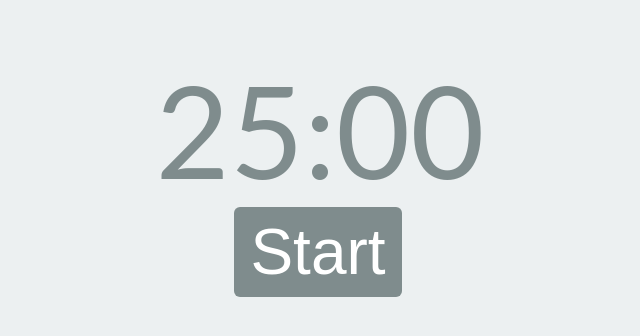
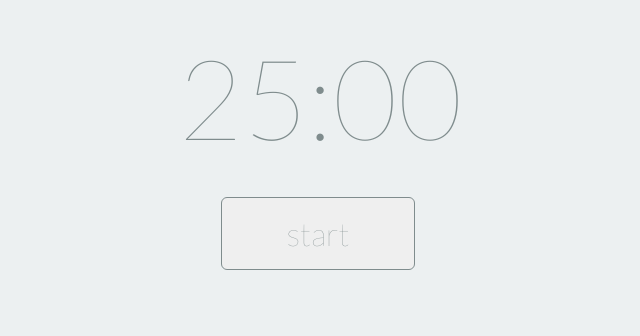
Before and after one commit to ssaunier/colortimer, a plain HTML site: page index.html in a window 1280 px wide. Shown: the part 212-548 px from the top of the page, without its empty margins (322-962 px from the left). Drawn offline with nearby package versions, Linux system fonts and the light colour scheme.

Commit message:
Better proportions

```diff
--- a/index.html
+++ b/index.html
@@ -22,11 +22,11 @@
 
       #main {
         text-align: center;
-        margin-top: 33vh;
+        margin-top: 30vh;
       }
       .counter {
         font-family: "Lato",Helvetica,Arial,sans-serif;
-        font-size: 16vh;
+        font-size: 14vh;
         background: transparent;
         border: none;
         text-align: center;
@@ -35,29 +35,33 @@
       }
 
       button {
-        background-color: #7f8c8d;
+        border: 1px solid #7f8c8d;
         border-radius: 6px;
-        border-style: none;
-        color: white;
+        color: #7f8c8d;
         cursor: pointer;
         transition-delay: 0s;
         transition-duration: 0.25s;
         transition-property: all;
         transition-timing-function: cubic-bezier(0, 0, 1, 1);
         white-space: normal;
-        font-size: 8vh;
-        padding: 1vh 2vh;
+        font-size: 4vh;
+        font-family: "Lato",Helvetica,Arial,sans-serif;
+        padding: 2vh 8vh;
+        margin-top: 4vh;
       }
 
       button:hover {
         background-color: #2ecc71;
+        color: white;
+        border-color: #2ecc71;
       }
     </style>
+    <link href='http://fonts.googleapis.com/css?family=Lato:100' rel='stylesheet' type='text/css'>
   </head>
   <body>
     <div id="main">
       <input class="counter" value="25:00" placeholder="25:00"></input>
-      <button>Start</button>
+      <button>start</button>
     </div>
 
     <script src="//ajax.googleapis.com/ajax/libs/jquery/1.10.2/jquery.min.js"></script>
```
